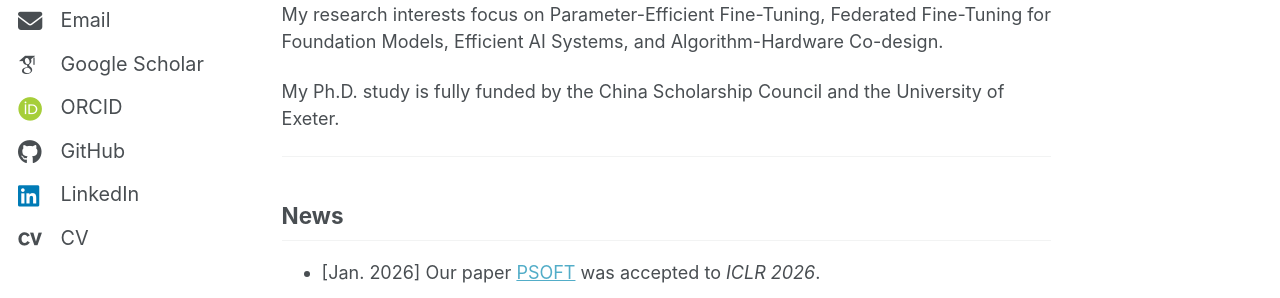
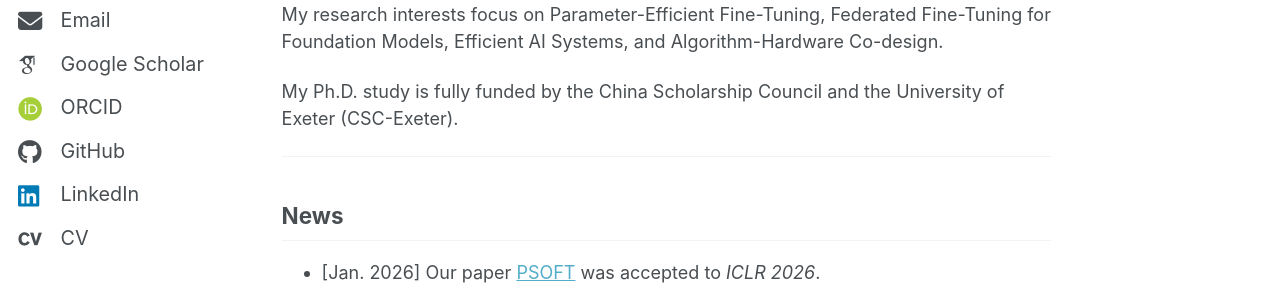
Before and after one commit to fei407/fei407.github.io, a Jekyll site: the page built from _pages/about.md, in a window 1280 px wide and 900 px high. Shown: the part 396-694 px from the top of the window. Built offline with Jekyll 4.4.1, drawn with Linux system fonts in a browser that asks for light colours; some web fonts are replaced; a script bundle is joined from its source files by our own code; library files that are not in the unit come from our copies; some of the changed text lies outside the part shown.

Commit message:
update info

```diff
--- a/_pages/about.md
+++ b/_pages/about.md
@@ -15,7 +15,7 @@ I received my M.Eng. degree in Electronic and Communication Engineering from the
 
 My research interests focus on Parameter-Efficient Fine-Tuning, Federated Fine-Tuning for Foundation Models, Efficient AI Systems, and Algorithm-Hardware Co-design.
 
-My Ph.D. study is fully funded by the China Scholarship Council and the University of Exeter.
+My Ph.D. study is fully funded by the China Scholarship Council and the University of Exeter (CSC-Exeter).
 
 ---
 
@@ -59,7 +59,7 @@ My Ph.D. study is fully funded by the China Scholarship Council and the Universi
 
 ### Scholarships
 - Limetree Capital PhD Scholarship (2024–2027)
-- China Scholarship Council and the University of Exeter (2023-2027)
+- China Scholarship Council and the University of Exeter (CSC-Exeter) (2023-2027)
 - First-Class Academic Scholarship (2021)
 
 ---
```
Also changed, not shown: 1 other file.
